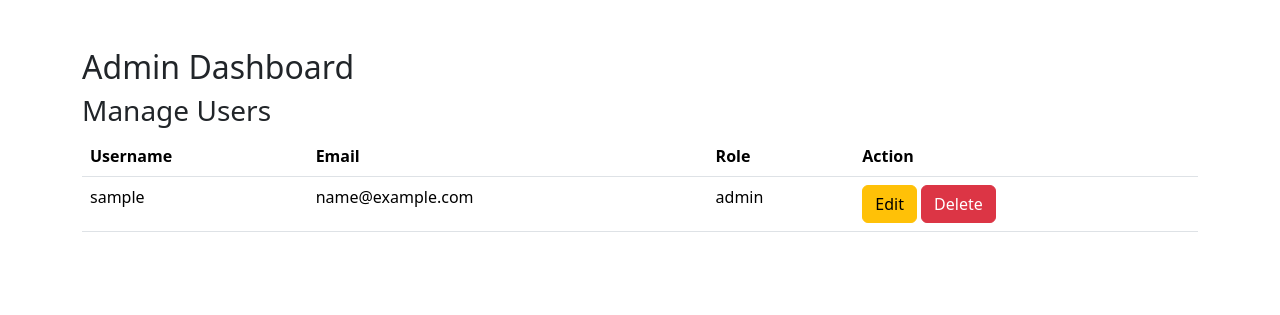
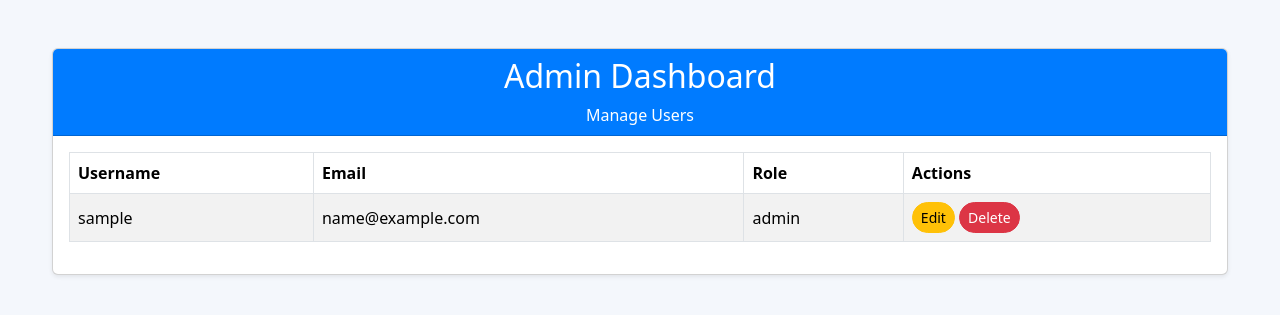
Before and after one commit to K-VishalKarthik/logicrew, a PHP site: page /admin/dashboard.php in a window 1280 px wide. Shown: the top 315 px of the page. Run offline with PHP 8.4, Linux system fonts and the light colour scheme; the visitor is signed in with stand-in values (Sample User, id 1); tables that the repository leaves empty or names only in its code hold one stand-in row (values such as "Sample post").

Commit message:
Updated dashboard.php since it needed some better visibility

```diff
--- a/fleet-management-system/admin/dashboard.php
+++ b/fleet-management-system/admin/dashboard.php
@@ -15,21 +15,41 @@ if ($_SESSION['role'] !== 'admin') {
     <title>Admin Dashboard</title>
     <!-- Bootstrap CDN -->
     <link href="https://cdn.jsdelivr.net/npm/bootstrap@5.3.0-alpha1/dist/css/bootstrap.min.css" rel="stylesheet">
-
-    <link href="https://cdn.jsdelivr.net/npm/bootstrap@5.3.0-alpha1/dist/css/bootstrap.min.css" rel="stylesheet">
+    <style>
+        body {
+            background-color: #f4f7fc;
+        }
+        .container {
+            max-width: 1200px;
+        }
+        .card-header {
+            background-color: #007bff;
+            color: white;
+        }
+        .btn {
+            border-radius: 20px;
+        }
+        .table th, .table td {
+            vertical-align: middle;
+        }
+    </style>
 </head>
 <body>
 
 <div class="container mt-5">
+    <div class="card shadow-sm">
+        <div class="card-header text-center">
             <h2>Admin Dashboard</h2>
-    <h3>Manage Users</h3>
-    <table class="table">
-        <thead>
+            <p class="mb-0">Manage Users</p>
+        </div>
+        <div class="card-body">
+            <table class="table table-bordered table-striped table-hover">
+                <thead class="thead-dark">
                     <tr>
                         <th>Username</th>
                         <th>Email</th>
                         <th>Role</th>
-                <th>Action</th>
+                        <th>Actions</th>
                     </tr>
                 </thead>
                 <tbody>
@@ -43,8 +63,8 @@ if ($_SESSION['role'] !== 'admin') {
                                 <td>{$user['email']}</td>
                                 <td>{$user['role']}</td>
                                 <td>
-                            <a href='edit-user.php?id={$user['id']}' class='btn btn-warning'>Edit</a>
-                            <a href='delete-user.php?id={$user['id']}' class='btn btn-danger'>Delete</a>
+                                    <a href='edit-user.php?id={$user['id']}' class='btn btn-warning btn-sm'>Edit</a>
+                                    <a href='delete-user.php?id={$user['id']}' class='btn btn-danger btn-sm'>Delete</a>
                                 </td>
                             </tr>";
                     }
@@ -52,6 +72,11 @@ if ($_SESSION['role'] !== 'admin') {
                 </tbody>
             </table>
         </div>
+    </div>
+</div>
 
+<!-- Bootstrap JS and Popper -->
+<script src="https://cdn.jsdelivr.net/npm/@popperjs/core@2.11.6/dist/umd/popper.min.js"></script>
+<script src="https://cdn.jsdelivr.net/npm/bootstrap@5.3.0-alpha1/dist/js/bootstrap.min.js"></script>
 </body>
 </html>
```
Lines whose indentation alone changed are shown as unchanged.
